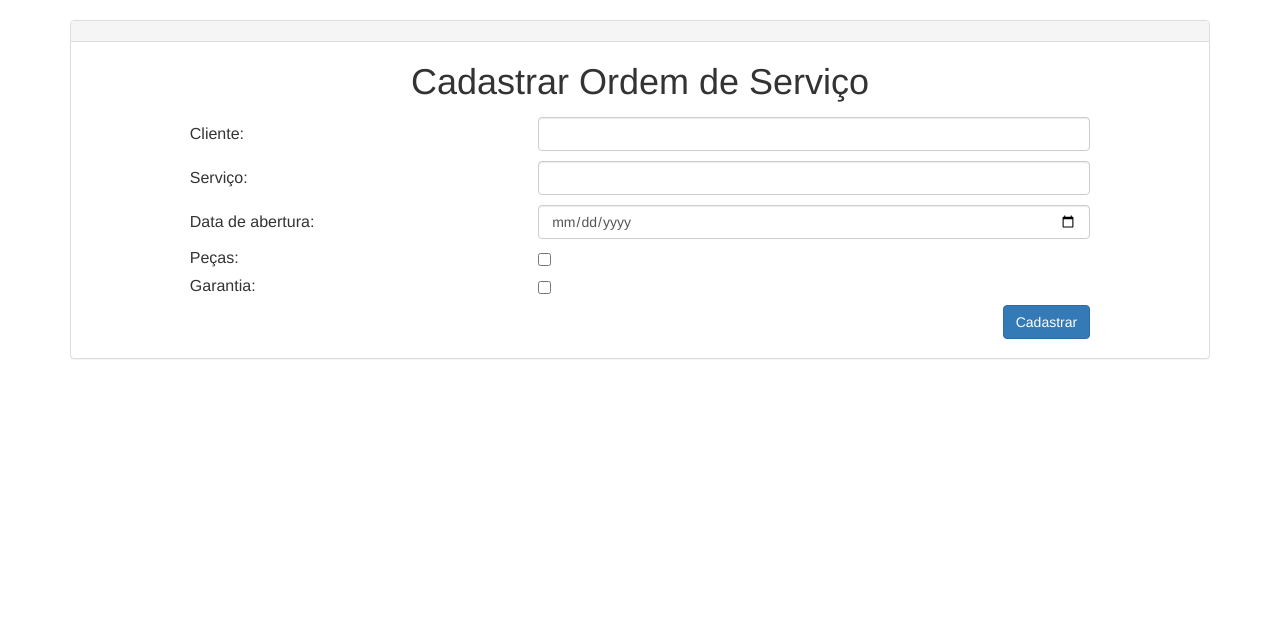
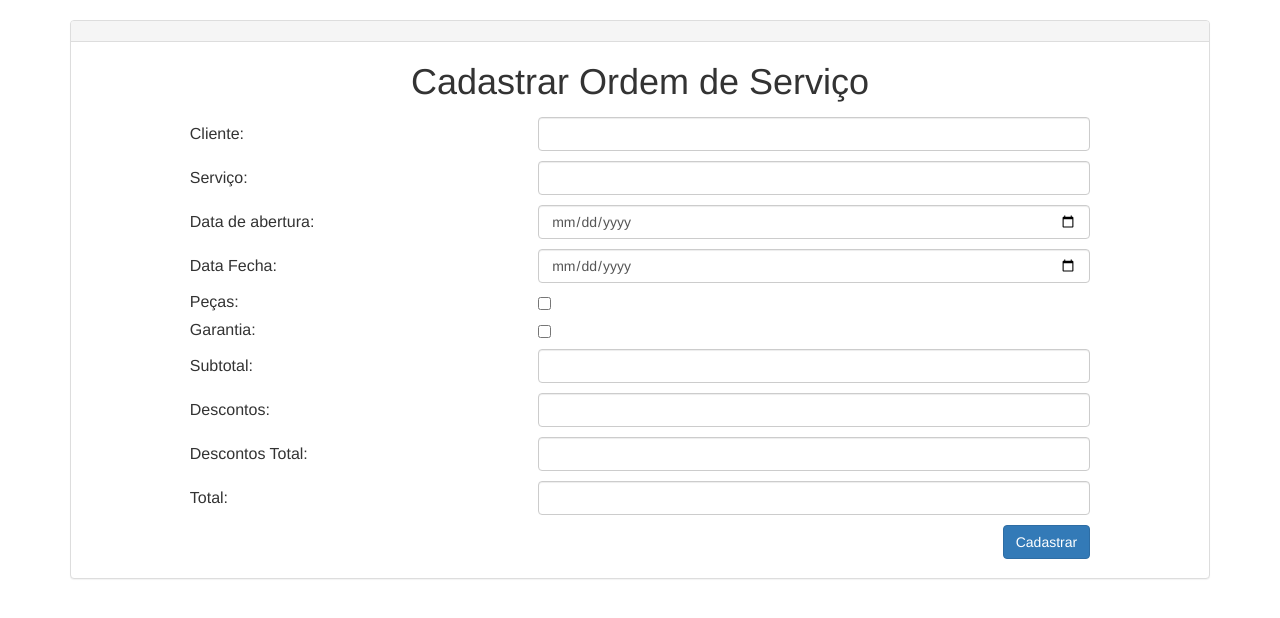
Before and after one commit to jasonicorrea/lojaifmt, a PHP site: page /Loja_Assistencia/vendas.php in a window 1280 px wide. Shown: the part 52-670 px from the top of the page. Run offline with PHP 8.4, Linux system fonts and the light colour scheme.

Commit message:
formulario VENDAS  ATUALIZADO

```diff
--- a/Loja_Assistencia/vendas.php
+++ b/Loja_Assistencia/vendas.php
@@ -34,6 +34,10 @@
                             <tr>
                                 <td>Data de abertura:</td>
                                 <td> <input class="form-control" type="date" name="abertura"/></td>
+
+                            <tr>
+                                <td>Data Fecha:</td>
+                                <td> <input class="form-control" type="date" name="abertura"/></td>
                             <tr>
                                 <td>Peças:</td>
                                 <td><input type="checkbox" name="pcs" value="tue"></td>
@@ -45,6 +49,22 @@
                                 <td>Garantia:</td>
                                 <td><input type="checkbox" name="status" value="tue"></td>
                                 </td>
+                            </tr>
+                            <tr>
+                                <td>Subtotal:</td>
+                                <td> <input class="form-control" type="text" name="subtl"/></td>
+                            </tr>
+                            <tr>
+                                <td>Descontos:</td>
+                                <td> <input class="form-control" type="text" name="desc"/></td>
+                            </tr>
+                            <tr>
+                                <td>Descontos Total:</td>
+                                <td> <input class="form-control" type="text" name="desctl"/></td>
+                            </tr>
+                            <tr>
+                                <td>Total:</td>
+                                <td> <input class="form-control" type="text" name="total"/></td>
                             </tr>
 
                             <tr>
```
